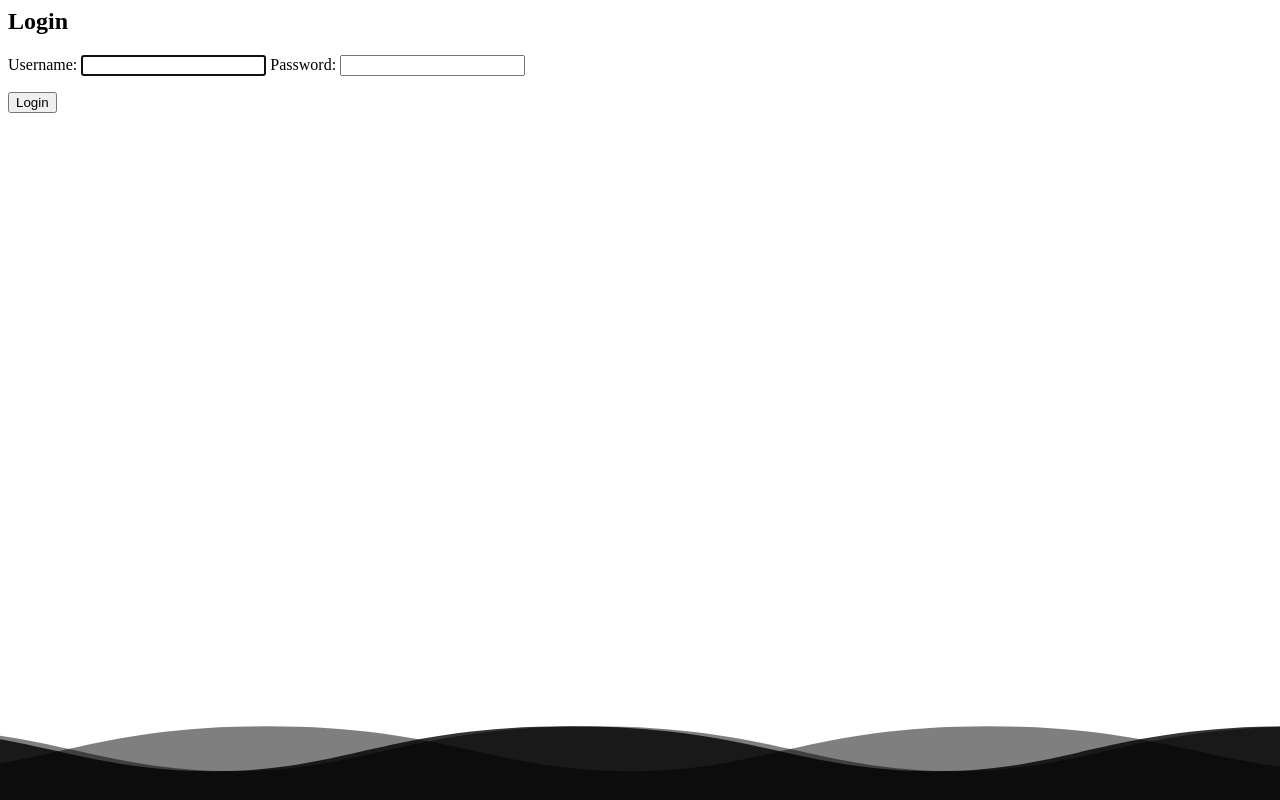
After one commit to Unikorn996/ku-polls, a Django app: page /accounts/login/ in a window 1280 px wide. The commit adds this page. Run offline with Django 4.2, Linux system fonts and the light colour scheme.

Commit message:
fix from the class

```diff
--- a/mysite/urls.py
+++ b/mysite/urls.py
@@ -21,4 +21,5 @@ urlpatterns = [
     path("", RedirectView.as_view(url="polls/")),
     path('polls/', include('polls.urls')),
     path("admin/", admin.site.urls),
+    path("accounts/", include("django.contrib.auth.urls")),
 ]
--- a/polls/templates/polls/index.html
+++ b/polls/templates/polls/index.html
@@ -57,3 +57,9 @@
     <p>No polls are available.</p>
 {% endif %}
 </div>
+
+{% if user.is_authenticated %}
+    <body>Welcome, {{user.first_name}} {{user.last_name}}</body> <a href="{% url 'logout' %}">Logout</a>
+{% else %}
+    Please <a href="{% url 'login' %}?next={{request.path}}" >Login</a> to continue.
+{% endif %}
--- /dev/null
+++ b/polls/templates/registration/login.html
@@ -0,0 +1,21 @@
+{% load static %}
+
+<link rel="stylesheet" href="{% static 'polls/style.css' %}">
+
+<body>
+    <div class="ocean">
+       <div class="wave"></div>
+       <div class="wave"></div>
+       <div class="wave"></div>
+    </div>
+</body>
+
+<h2>Login</h2>
+<form method="POST">
+    {% csrf_token %}
+    {{ form.as_table }}
+    <p>
+        <button type="submit">Login</button>
+    </p>
+    <input type="hidden" name="next" value="{{next}}"/>
+</form>
--- a/polls/views.py
+++ b/polls/views.py
@@ -56,6 +56,7 @@ class ResultsView(generic.DetailView):
         if not self.get_object().can_vote():
             messages.warning(request, f'''The question "{question_text}" is not in the publication time.''')
             return redirect('polls:index')
+        # messages.success(request, "Your vote has been recorded.")
         return super().dispatch(request, *args, **kwargs)
 
 
@@ -83,6 +84,5 @@ def vote(request, question_id):
         # no matching vote - create a new vote object
         vote = Vote.objects.create(user=this_user, choice=selected_choice)
     vote.save()
-    # TODO: Use messages to display a confirmation on the results page.
 
     return HttpResponseRedirect(reverse('polls:results', args=(question.id,)))
```
Also changed, not shown: mysite/settings.py (+17 -1 lines), polls/models.py (+5 -5 lines), polls/templates/polls/results.html (+10 -0 lines).
